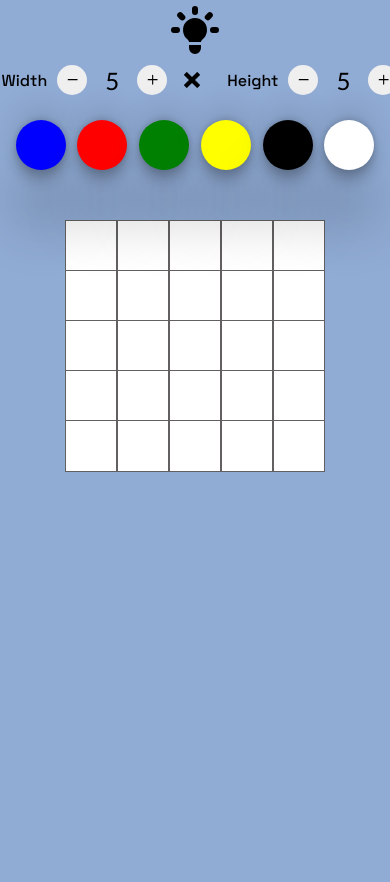
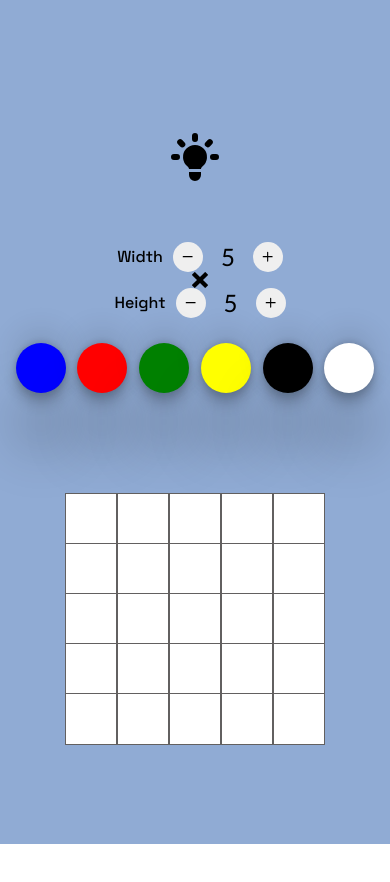
Before and after one commit to inflames32/drawer, a React (Create React App) app: page / in a window 390 px wide. Shown: the top 882 px of the page. After the commit the page ends 844 px from the top, so only its background shows below. Built offline with nearby package versions, Linux system fonts and the light colour scheme.

Commit message:
coloring grid

```diff
--- a/src/App.js
+++ b/src/App.js
@@ -10,7 +10,7 @@ import GridSize from "./components/GridSize";
 
 const App = () => {
   const [darkMode, setDarkMode] = useState(false);
-  const [color, setColor] = useState("yellow");
+  const [color, setColor] = useState();
   const [width, setWidth] = useState(5);
   const [height, setHeight] = useState(5);
   const [background, setBackground] = useState("#fff");
@@ -24,7 +24,6 @@ const App = () => {
     "black",
     "white",
   ]);
-  console.log(color);
   return (
     <div className={darkMode ? "App dark" : "App"}>
       <DarkMode darkMode={darkMode} setDarkMode={setDarkMode} />
--- a/src/assets/CSS/App.css
+++ b/src/assets/CSS/App.css
@@ -1,9 +1,10 @@
 @import url("https://fonts.googleapis.com/css2?family=Space+Grotesk:wght@500&display=swap");
 .App {
+  display: flex;
+  align-items: center;
+  justify-content: center;
   width: 100%;
-  height: 100%;
-  min-height: 100%;
-
+  min-height: 100vh;
   font-family: "Space Grotesk", sans-serif;
   background-color: rgb(144, 171, 212);
   display: flex;
@@ -15,7 +16,7 @@
 
 .container {
   width: 100%;
-  min-height: 100vh;
+  min-height: 100%;
   display: flex;
   flex-direction: column;
   align-items: center;
--- a/src/assets/CSS/GridSize.css
+++ b/src/assets/CSS/GridSize.css
@@ -18,6 +18,7 @@
   width: 50px;
   justify-content: space-around;
   align-items: center;
+  margin-left: 10px;
 }
 .grid_size_width {
   display: flex;
@@ -40,3 +41,13 @@
   border: none;
   border-radius: 50px;
 }
+
+@media screen and (max-width: 460px) {
+  .grid_size_container {
+    display: flex;
+    flex-direction: column;
+    flex-wrap: wrap;
+
+    align-items: center;
+  }
+}
--- a/src/assets/CSS/darkMode.css
+++ b/src/assets/CSS/darkMode.css
@@ -9,3 +9,6 @@
   width: 30px;
   height: 60px;
 }
+.darkMode_container {
+  margin: 50px 0 50px 0;
+}
--- a/src/assets/CSS/grid.css
+++ b/src/assets/CSS/grid.css
@@ -33,3 +33,12 @@
     width: 90%;
   }
 }
+@media screen and (max-width: 450px) {
+  .grid_container {
+    margin-top: 50px;
+  }
+  .grid {
+    max-width: 95%;
+    max-height: 95%;
+  }
+}
--- a/src/components/ColorsPicker.js
+++ b/src/components/ColorsPicker.js
@@ -1,5 +1,4 @@
 import "../assets/CSS/colorspicker.css";
-import { v4 as uuidv4 } from "uuid";
 
 const ColorsPicker = ({ selectedColor, setSelectedColor }) => {
   // selectionner la couleur
--- a/src/components/DarkMode.js
+++ b/src/components/DarkMode.js
@@ -6,7 +6,7 @@ const DarkMode = ({ setDarkMode, darkMode }) => {
     setDarkMode(!darkMode);
   };
   return (
-    <div>
+    <div className="darkMode_container">
       {darkMode ? (
         <span className="darkmode">
           <HiOutlineLightBulb onClick={handleDarkMode} />
--- a/src/components/Grid.js
+++ b/src/components/Grid.js
@@ -1,13 +1,21 @@
 import { v4 as uuidv4 } from "uuid";
 import "../assets/CSS/grid.css";
-const Grid = ({ color, cellsColored, width, height }) => {
-  console.log(color);
+const Grid = ({
+  color,
+  setColor,
+  cellsColored,
+  setWidth,
+  width,
+  height,
+  setHeight,
+  selectedColor,
+}) => {
   const handleColor = (evt) => {
-    evt.target.style.background = color;
-
-    const attrName = evt.target.getAttribute("name");
-    /* const color = evt.target.background; */
-    cellsColored.push({ attrName, color });
+    evt.target.style.background = selectedColor;
+    const name = evt.target.getAttribute("name");
+    console.log("clic");
+    setColor(selectedColor);
+    cellsColored.push({ name, color });
   };
 
   // nombre de lignes
@@ -24,12 +32,12 @@ const Grid = ({ color, cellsColored, width, height }) => {
     <div className="grid_container">
       <div className="grid">
         {numberOfRows.map((row) => (
-          <div className="row" key={uuidv4()} name={uuidv4()}>
-            {numberOfCols.map(() => (
+          <div className="row" key={row} name={row}>
+            {numberOfCols.map((col) => (
               <div
                 className="col"
-                key={uuidv4()}
-                name={uuidv4()}
+                key={col}
+                name={col}
                 onClick={handleColor}
               ></div>
             ))}
```
